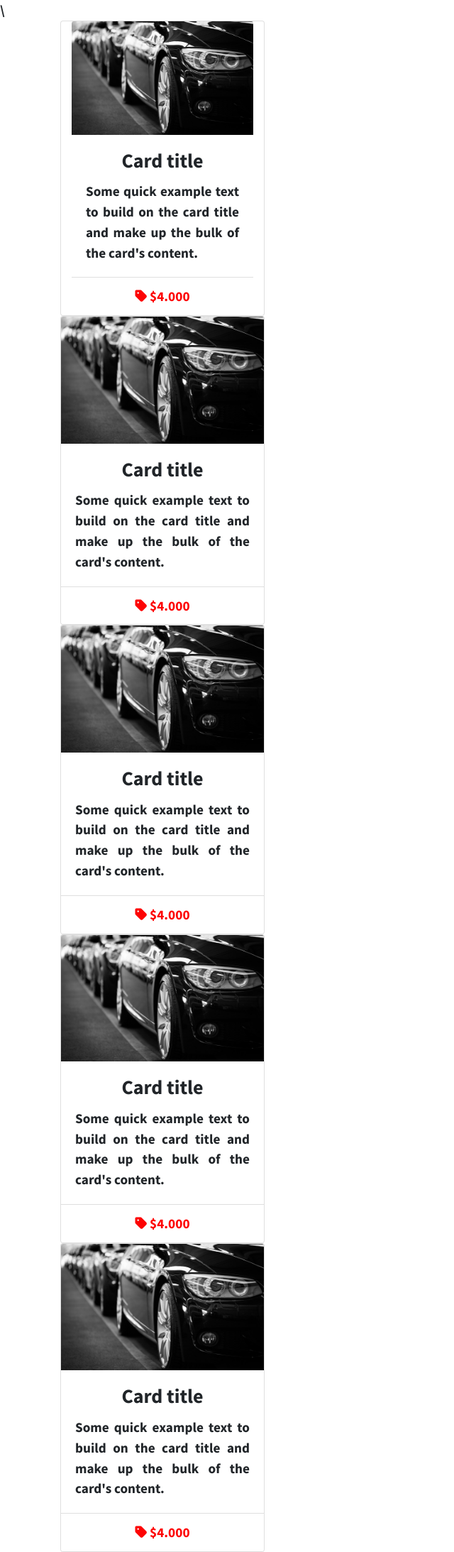
After one commit to Juangarzon11/autos-leo, a PHP site: page /autos-leo/vistas/productos/productos.php in a window 1280 px wide. The commit adds this page. Shown: the whole page at 71% size, without its empty margins (0-640 px from the left). Run offline with PHP 8.4, Linux system fonts and the light colour scheme; some libraries are stand-ins or nearby versions.

Commit message:
login con estilos

```diff
--- a/css/estilo.css
+++ b/css/estilo.css
@@ -23,7 +23,7 @@ h3 {
 /* Utilidades */
 
 .btn-color {
-    background-color: #FD0404;
+    background-color: #1A1A1A;
     color: #ffffff;
     border: none;
     font-size: 1.3rem;
@@ -34,7 +34,7 @@ h3 {
 
 .btn-color:hover {
     cursor: pointer;
-    background-color: #1A1A1A;
+    background-color: #3d3d3d;
     color: #ffffff;
 }
 
@@ -46,13 +46,15 @@ h3 {
     border-radius: 0.5rem;
 }
 
-<<<<<<< HEAD
 .contenedor {
     margin: 0;
     padding: 0;
 }
-=======
->>>>>>> 620ebc502159f945e9854ad09ed75e49842e2963
+
+.aa a {
+    text-decoration: none;
+    color: #fff;
+}
 
 
 /* Index */
@@ -100,29 +102,10 @@ nav a:hover {
     color: #ffffff;
 }
 
+
 /* Tarjetas conocenos */
 
-<<<<<<< HEAD
-=======
-.tar-img {
-    padding: 3rem 3rem 1rem 3rem;
-}
 
-.tarjetas h3 {
-    font-weight: 900;
-    text-align: center;
-    color: #1A1A1A;
-    font-size: 1.8rem;
-    margin-top: 0.5rem;
-}
-
-.tarjetas p {
-    text-align: justify;
-    font-size: 0.8;
-}
-
-
->>>>>>> 620ebc502159f945e9854ad09ed75e49842e2963
 /* Footer */
 
 .footer {
@@ -151,3 +134,48 @@ nav a:hover {
     color: #FD0404;
     font-size: 1.8rem;
 }
+
+
+/* Productos */
+
+.precio-productos {
+    color: #FD0404;
+}
+
+
+/* Login */
+
+.bg-login {
+    background-image: radial-gradient(circle at 79% 30%, rgba(230, 230, 230, 0.04) 0%, rgba(230, 230, 230, 0.04) 50%, rgba(12, 12, 12, 0.04) 50%, rgba(12, 12, 12, 0.04) 100%), radial-gradient(circle at 53% 89%, rgba(210, 210, 210, 0.04) 0%, rgba(210, 210, 210, 0.04) 50%, rgba(24, 24, 24, 0.04) 50%, rgba(24, 24, 24, 0.04) 100%), radial-gradient(circle at 92% 89%, rgba(17, 17, 17, 0.04) 0%, rgba(17, 17, 17, 0.04) 50%, rgba(205, 205, 205, 0.04) 50%, rgba(205, 205, 205, 0.04) 100%), radial-gradient(circle at 21% 13%, rgba(124, 124, 124, 0.04) 0%, rgba(124, 124, 124, 0.04) 50%, rgba(243, 243, 243, 0.04) 50%, rgba(243, 243, 243, 0.04) 100%), radial-gradient(circle at 77% 0%, rgba(16, 16, 16, 0.04) 0%, rgba(16, 16, 16, 0.04) 50%, rgba(130, 130, 130, 0.04) 50%, rgba(130, 130, 130, 0.04) 100%), linear-gradient(320deg, rgb(26, 26, 26), rgb(253, 4, 4));
+    ;
+    background-position: center;
+    background-repeat: no-repeat;
+    background-size: cover;
+    min-height: 100vh;
+}
+
+.bg-formulario {
+    background-color: rgba(255, 255, 255, 0.563);
+    min-height: 100vh;
+    padding: 5rem;
+}
+
+
+/* .bg-formulario img {
+    width: 90%;
+    margin-bottom: 3rem;
+} */
+
+.bg-formulario label {
+    color: #fff;
+}
+
+.login-form {
+    background-color: rgba(255, 255, 255, 0);
+    border: 0;
+    border-bottom: 1.5px solid #ffffff;
+    width: 100%;
+    height: 40%;
+    padding: 0.5rem;
+    outline: none;
+}
--- /dev/null
+++ b/vistas/productos/productos.php
@@ -0,0 +1,96 @@
+<!DOCTYPE html>
+<html lang="en">
+
+<head>
+    <meta charset="UTF-8">
+    <meta name="viewport" content="width=device-width, initial-scale=1.0">
+    <title>Document</title>
+
+    <!--importacion boostrap-->
+    <link rel="stylesheet" href="https://maxcdn.bootstrapcdn.com/bootstrap/4.0.0/css/bootstrap.min.css" integrity="sha384-Gn5384xqQ1aoWXA+058RXPxPg6fy4IWvTNh0E263XmFcJlSAwiGgFAW/dAiS6JXm" crossorigin="anonymous">
+
+    <!-- Google Fonts -->
+    <link rel="preconnect" href="https://fonts.gstatic.com/%22%3E">
+    <link href="https://fonts.googleapis.com/css2?family=Source+Sans+Pro:wght@400;700&display=swap" rel="stylesheet">
+
+    <!-- Font Awesome -->
+    <script src="https://kit.fontawesome.com/f599362e7b.js" crossorigin="anonymous"></script>
+
+    <link rel="stylesheet" href="../../css/estilo.css">\
+
+
+</head>
+
+<body>
+
+    <div class="container">
+
+        <div class="card col-auto" style="width: 18rem;">
+            <img class="card-img-top" src="../../img/bg-01.jpg" alt="Card image cap">
+            <div class="card-body">
+                <h3 class="card-title text-center">Card title</h3>
+                <p class="card-text text-justify">Some quick example text to build on the card title and make up the bulk of the card's content.</p>
+            </div>
+            <ul class="list-group list-group-flush text-center precio-productos">
+                <li class="list-group-item"><i class="fas fa-tag"></i> $4.000</li>
+            </ul>
+        </div>
+
+        <div class="card" style="width: 18rem;">
+            <img class="card-img-top" src="../../img/bg-01.jpg" alt="Card image cap">
+            <div class="card-body">
+                <h3 class="card-title text-center">Card title</h3>
+                <p class="card-text text-justify">Some quick example text to build on the card title and make up the bulk of the card's content.</p>
+            </div>
+            <ul class="list-group list-group-flush text-center precio-productos">
+                <li class="list-group-item"><i class="fas fa-tag"></i> $4.000</li>
+            </ul>
+        </div>
+
+        <div class="card" style="width: 18rem;">
+            <img class="card-img-top" src="../../img/bg-01.jpg" alt="Card image cap">
+            <div class="card-body">
+                <h3 class="card-title text-center">Card title</h3>
+                <p class="card-text text-justify">Some quick example text to build on the card title and make up the bulk of the card's content.</p>
+            </div>
+            <ul class="list-group list-group-flush text-center precio-productos">
+                <li class="list-group-item"><i class="fas fa-tag"></i> $4.000</li>
+            </ul>
+        </div>
+
+        <div class="card" style="width: 18rem;">
+            <img class="card-img-top" src="../../img/bg-01.jpg" alt="Card image cap">
+            <div class="card-body">
+                <h3 class="card-title text-center">Card title</h3>
+                <p class="card-text text-justify">Some quick example text to build on the card title and make up the bulk of the card's content.</p>
+            </div>
+            <ul class="list-group list-group-flush text-center precio-productos">
+                <li class="list-group-item"><i class="fas fa-tag"></i> $4.000</li>
+            </ul>
+        </div>
+
+        <div class="card" style="width: 18rem;">
+            <img class="card-img-top" src="../../img/bg-01.jpg" alt="Card image cap">
+            <div class="card-body">
+                <h3 class="card-title text-center">Card title</h3>
+                <p class="card-text text-justify">Some quick example text to build on the card title and make up the bulk of the card's content.</p>
+            </div>
+            <ul class="list-group list-group-flush text-center precio-productos">
+                <li class="list-group-item"><i class="fas fa-tag"></i> $4.000</li>
+            </ul>
+        </div>
+
+
+
+    </div>
+
+
+    <script src="https://code.jquery.com/jquery-3.2.1.slim.min.js" integrity="sha384-KJ3o2DKtIkvYIK3UENzmM7KCkRr/rE9/Qpg6aAZGJwFDMVNA/GpGFF93hXpG5KkN" crossorigin="anonymous">
+    </script>
+    <script src="https://cdnjs.cloudflare.com/ajax/libs/popper.js/1.12.9/umd/popper.min.js" integrity="sha384-ApNbgh9B+Y1QKtv3Rn7W3mgPxhU9K/ScQsAP7hUibX39j7fakFPskvXusvfa0b4Q" crossorigin="anonymous">
+    </script>
+    <script src="https://maxcdn.bootstrapcdn.com/bootstrap/4.0.0/js/bootstrap.min.js" integrity="sha384-JZR6Spejh4U02d8jOt6vLEHfe/JQGiRRSQQxSfFWpi1MquVdAyjUar5+76PVCmYl" crossorigin="anonymous">
+    </script>
+</body>
+
+</html>
```
Also changed, not shown: vistas/login/login.php (+5 -2 lines), vistas/productos.php (deleted, +0 -91 lines), img/car-tires.png (added).
